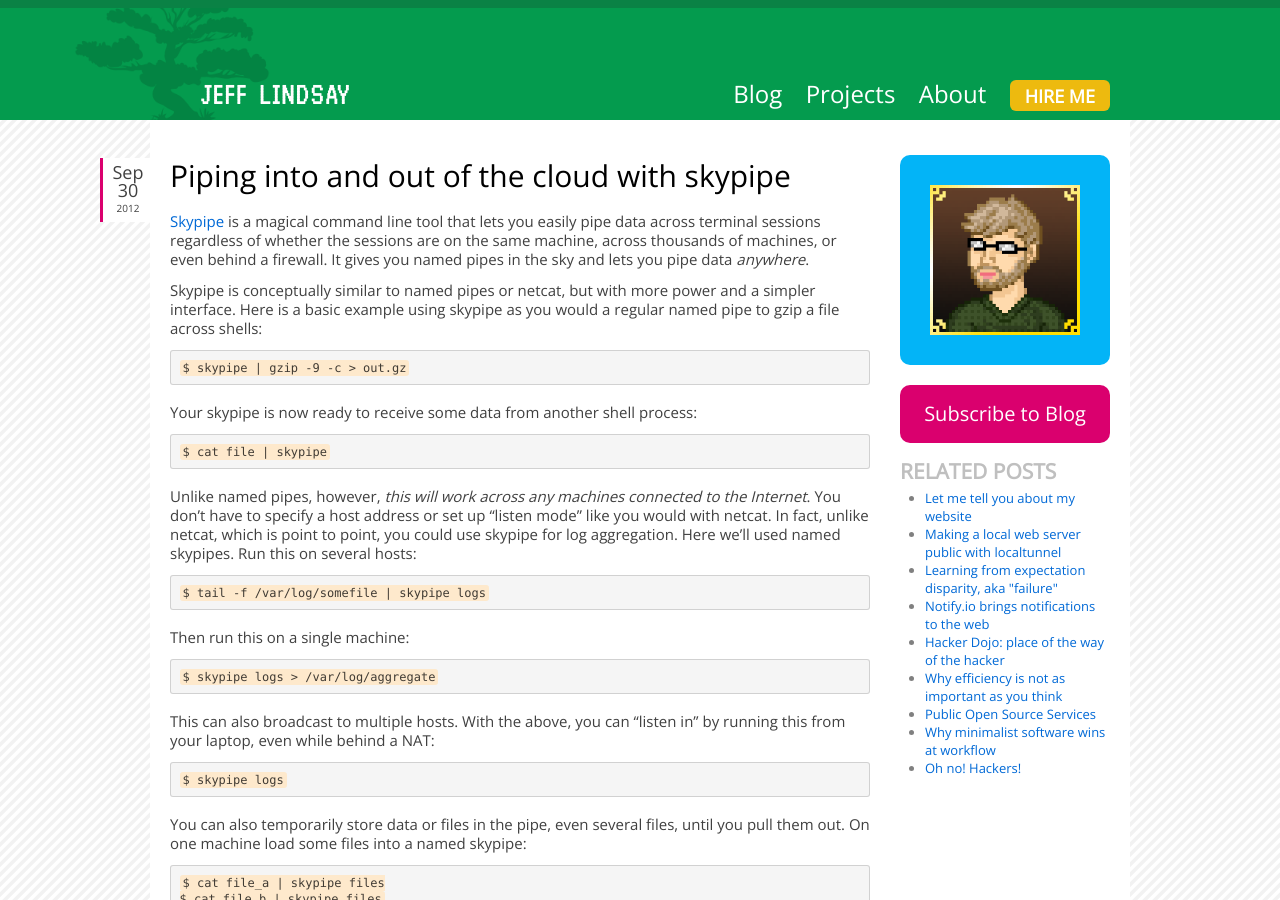
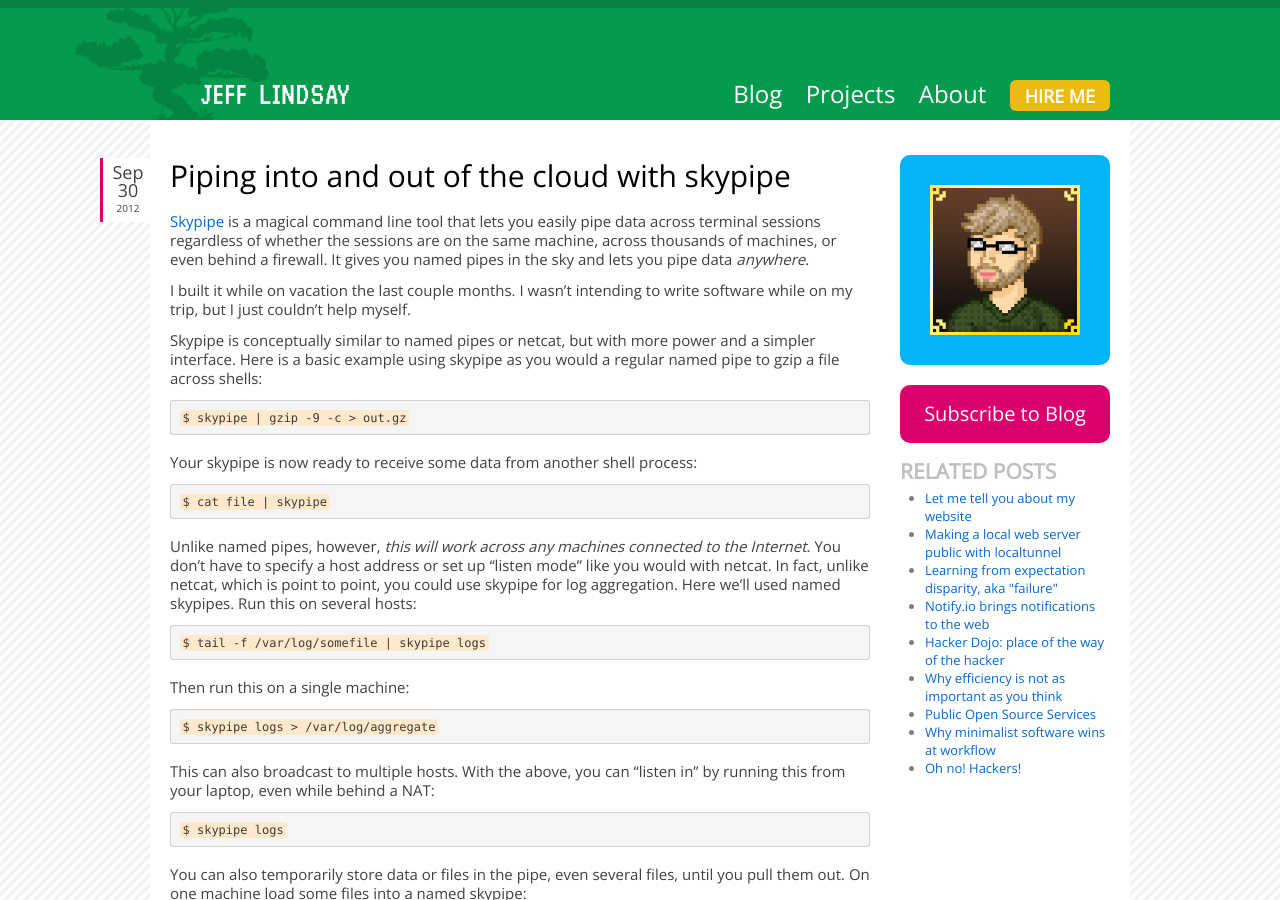
Before and after one commit to progrium/progrium.github.com, a Jekyll site: the page built from _posts/2012-09-30-piping-into-and-out-of-the-cloud-with-skypipe.md, in a window 1280 px wide and 900 px high. Built offline with Jekyll 4.4.1, drawn with Linux system fonts in a browser that asks for light colours; comment, search, counter and statistics services are not loaded.

Commit message:
adding a bit to clue people in that i made it

```diff
--- a/_posts/2012-09-30-piping-into-and-out-of-the-cloud-with-skypipe.md
+++ b/_posts/2012-09-30-piping-into-and-out-of-the-cloud-with-skypipe.md
@@ -6,6 +6,9 @@ category:
 tags: []
 ---
 [Skypipe](https://github.com/progrium/skypipe) is a magical command line tool that lets you easily pipe data across terminal sessions regardless of whether the sessions are on the same machine, across thousands of machines, or even behind a firewall. It gives you named pipes in the sky and lets you pipe data *anywhere*.
+
+I built it while on vacation the last couple months. I wasn't intending
+to write software while on my trip, but I just couldn't help myself.
 
 Skypipe is conceptually similar to named pipes or netcat, but with more power and a simpler interface. Here is a basic example using skypipe as you would a regular named pipe to gzip a file across shells:
 
```
